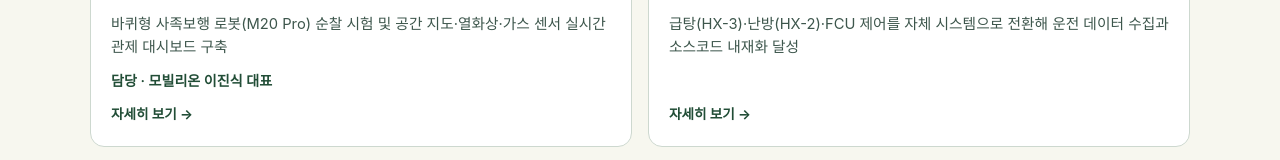
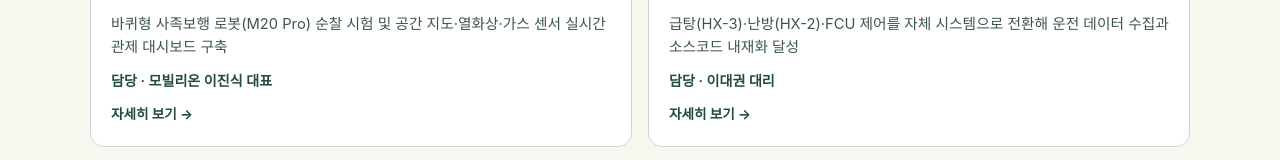
Before and after one commit to hongsounggyo/2026-facility-exhibit, a plain HTML site: page projects.html in a window 1280 px wide. Shown: the part 316-476 px from the top of the page. Drawn offline with Linux system fonts and the light colour scheme.

Commit message:
Add files via upload

```diff
--- a/projects.html
+++ b/projects.html
@@ -34,6 +34,7 @@
           <span class="badge">에너지 · 자동제어</span>
           <span class="card-title">설비 자동제어 시스템 자체 구현</span>
           <p class="card-summary">급탕(HX-3)·난방(HX-2)·FCU 제어를 자체 시스템으로 전환해 운전 데이터 수집과 소스코드 내재화 달성</p>
+          <p class="card-owner">담당 · 이대권 대리</p>
         </div>
         <span class="card-arrow">자세히 보기 →</span>
       </a>
```
